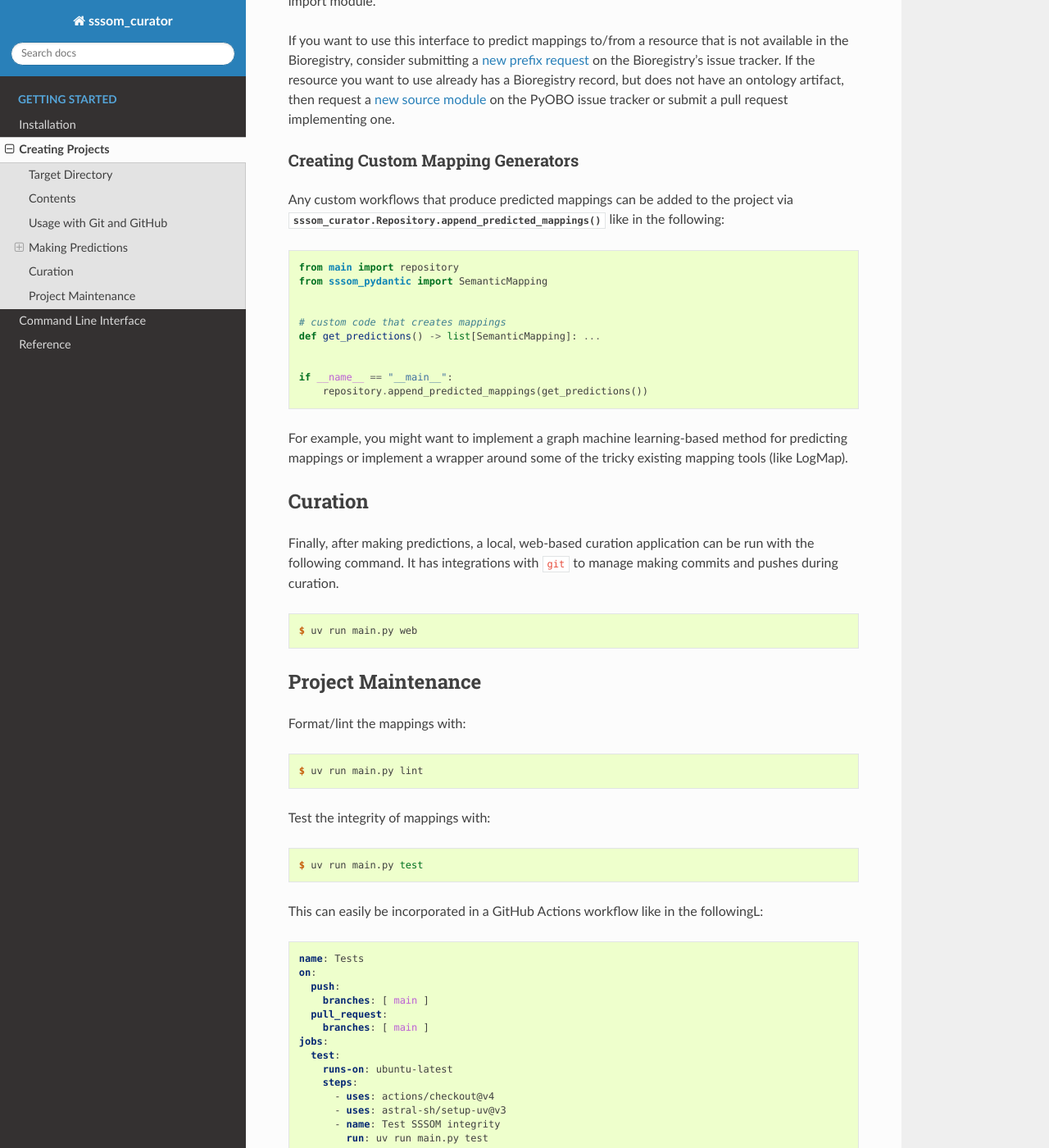
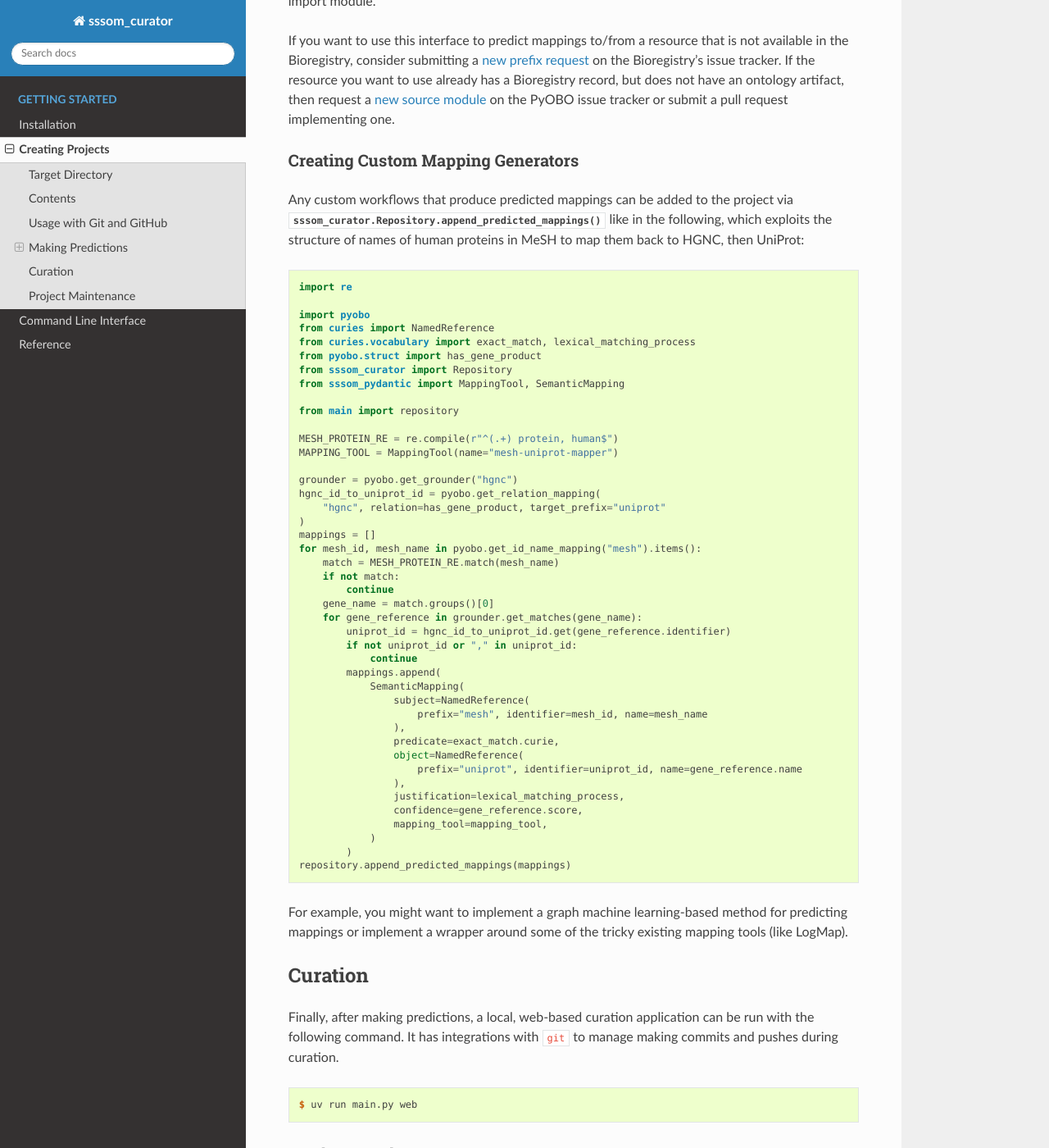
Before and after one commit to cthoyt/sssom-curator, a Sphinx documentation site: the page built from docs/source/projects.rst, in a window 1280 px wide and 1400 px high, scrolled down 2348 px. Shown: the whole window at 82% size. Built offline with Sphinx 7.4.7 and the Read the Docs theme 3.1.0, drawn with Linux system fonts in a browser that asks for light colours.

Commit message:
Add concrete custom prediction workflow

```diff
--- a/docs/source/projects.rst
+++ b/docs/source/projects.rst
@@ -138,20 +138,55 @@ Creating Custom Mapping Generators
 ~~~~~~~~~~~~~~~~~~~~~~~~~~~~~~~~~~
 
 Any custom workflows that produce predicted mappings can be added to the project via
-:meth:`sssom_curator.Repository.append_predicted_mappings` like in the following:
+:meth:`sssom_curator.Repository.append_predicted_mappings` like in the following, which
+exploits the structure of names of human proteins in MeSH to map them back to HGNC, then
+UniProt:
 
 .. code-block:: python
 
+    import re
+
+    import pyobo
+    from curies import NamedReference
+    from curies.vocabulary import exact_match, lexical_matching_process
+    from pyobo.struct import has_gene_product
+    from sssom_curator import Repository
+    from sssom_pydantic import MappingTool, SemanticMapping
+
     from main import repository
-    from sssom_pydantic import SemanticMapping
 
+    MESH_PROTEIN_RE = re.compile(r"^(.+) protein, human$")
+    MAPPING_TOOL = MappingTool(name="mesh-uniprot-mapper")
 
-    # custom code that creates mappings
-    def get_predictions() -> list[SemanticMapping]: ...
-
-
-    if __name__ == "__main__":
-        repository.append_predicted_mappings(get_predictions())
+    grounder = pyobo.get_grounder("hgnc")
+    hgnc_id_to_uniprot_id = pyobo.get_relation_mapping(
+        "hgnc", relation=has_gene_product, target_prefix="uniprot"
+    )
+    mappings = []
+    for mesh_id, mesh_name in pyobo.get_id_name_mapping("mesh").items():
+        match = MESH_PROTEIN_RE.match(mesh_name)
+        if not match:
+            continue
+        gene_name = match.groups()[0]
+        for gene_reference in grounder.get_matches(gene_name):
+            uniprot_id = hgnc_id_to_uniprot_id.get(gene_reference.identifier)
+            if not uniprot_id or "," in uniprot_id:
+                continue
+            mappings.append(
+                SemanticMapping(
+                    subject=NamedReference(
+                        prefix="mesh", identifier=mesh_id, name=mesh_name
+                    ),
+                    predicate=exact_match.curie,
+                    object=NamedReference(
+                        prefix="uniprot", identifier=uniprot_id, name=gene_reference.name
+                    ),
+                    justification=lexical_matching_process,
+                    confidence=gene_reference.score,
+                    mapping_tool=mapping_tool,
+                )
+            )
+    repository.append_predicted_mappings(mappings)
 
 For example, you might want to implement a graph machine learning-based method for
 predicting mappings or implement a wrapper around some of the tricky existing mapping
```
